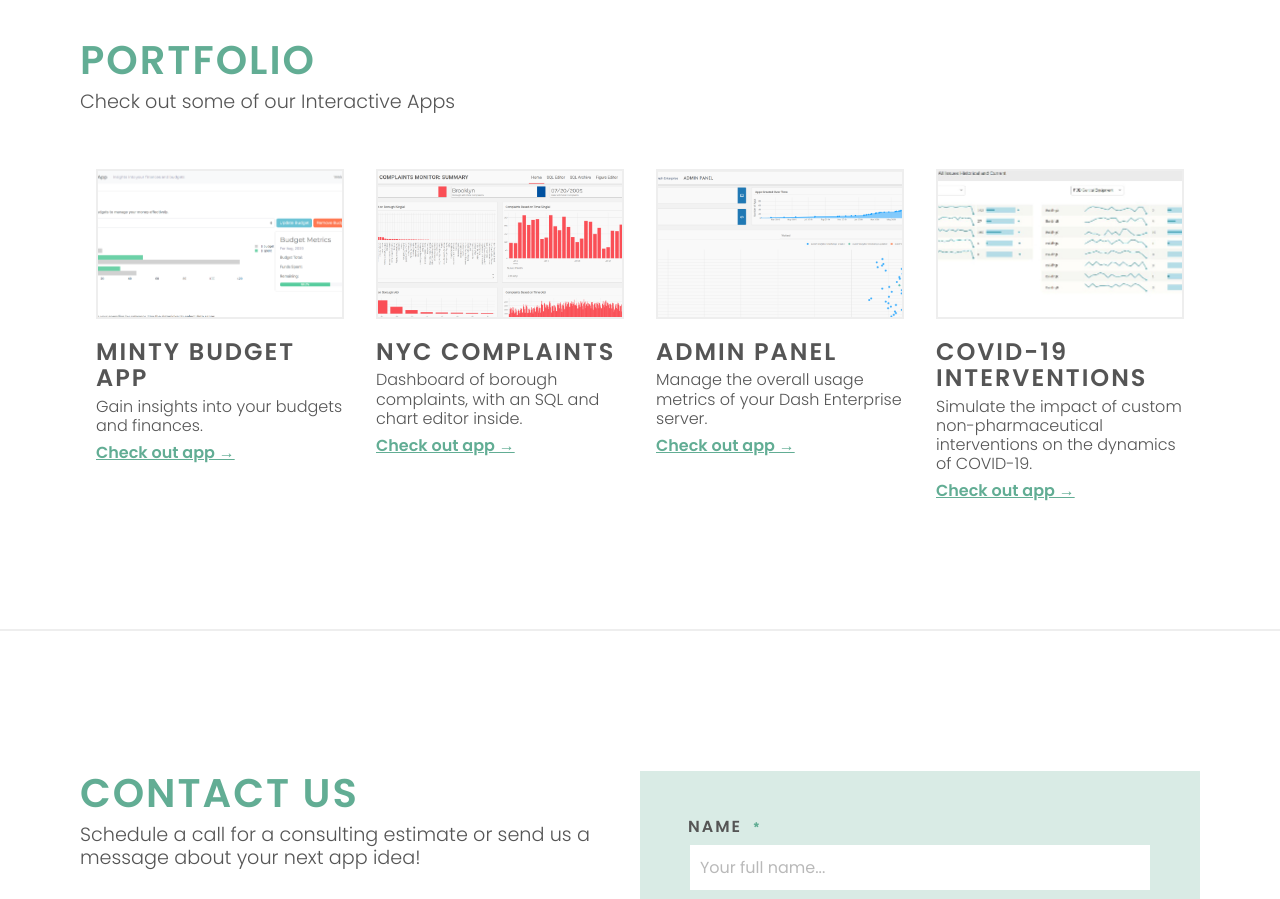
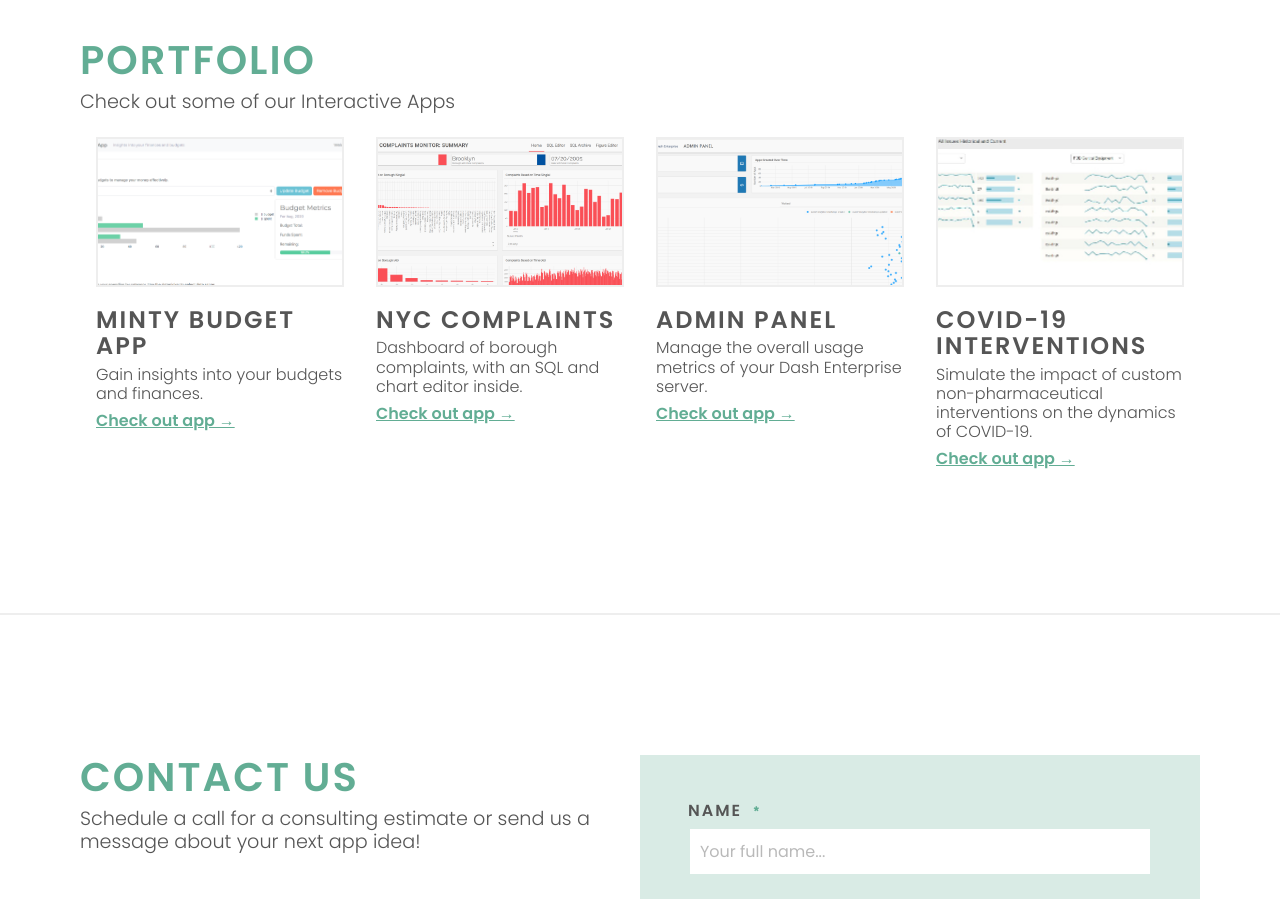
Before and after one commit to ohaanika/nextjs-website, a Next.js app: page / in a window 1280 px wide. Shown: the part 3260-4159 px from the top of the page. Built offline with nearby package versions, Linux system fonts and the light colour scheme; a web font is replaced by a local one.

Commit message:
feat(sections): update portfolio card padding

```diff
--- a/sections/portfolio.js
+++ b/sections/portfolio.js
@@ -46,7 +46,7 @@
   }
 
   return (
-    <div className="col-lg-3 col-md-3 col-sm-12 fade-in pl-md-3 pr-md-3 pt-5 p-0" style={styles.card} key={i}>
+    <div className="col-lg-3 col-md-6 col-sm-12 pl-md-3 pr-md-3 pt-sm-3 pb-sm-3" style={styles.card} key={i}>
       <div style={styles.cardImage}>
         {image}
       </div>
@@ -80,6 +80,7 @@
   card: {
     // backgroundColor: 'var(--color-border)',
     transition: 'all 0.3s ease 0s',
+    // flexBasis: "23%", flexGrow: 0,
   },
   cardImage: {
     border: '2px solid #eee',
```
